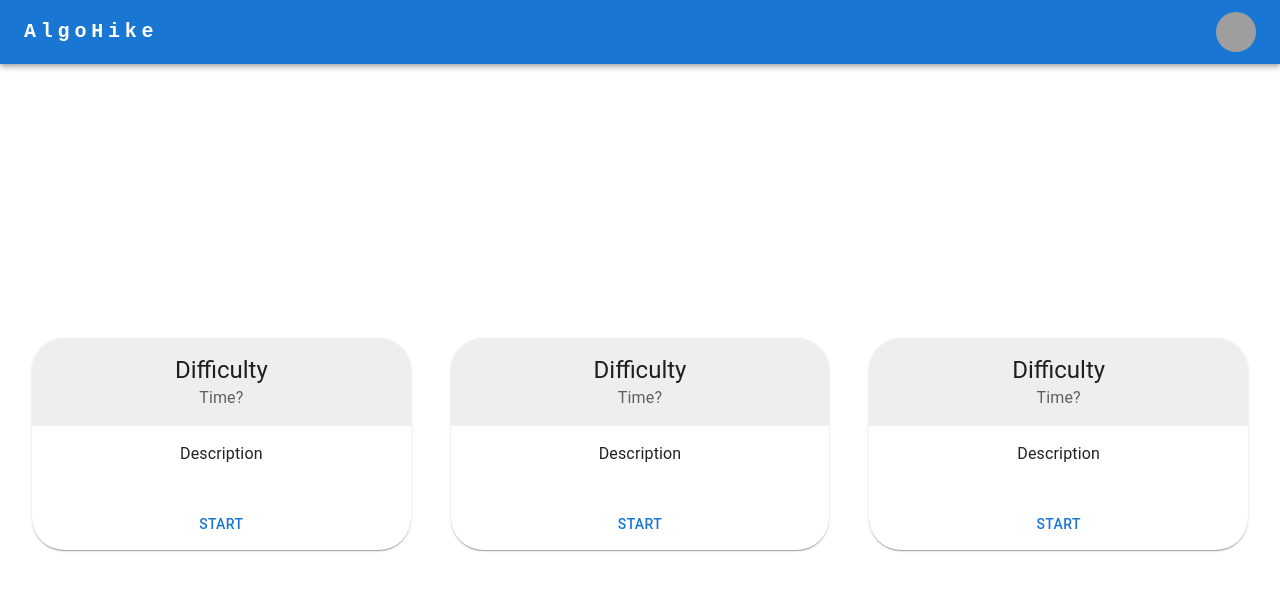
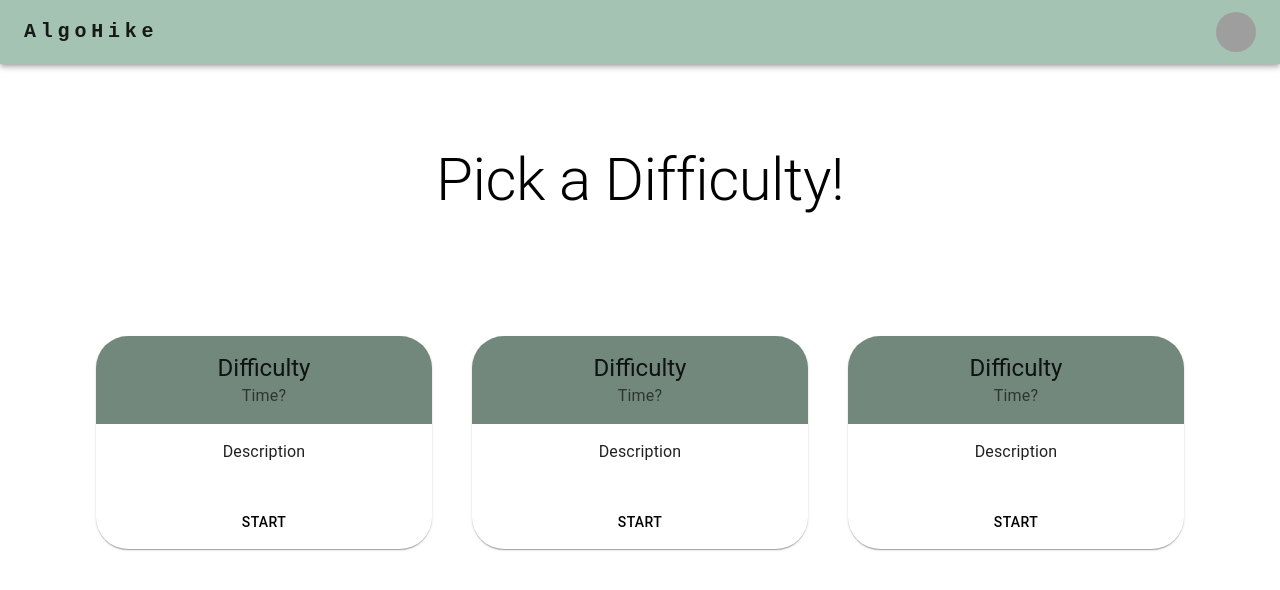
Before and after one commit to CS3219-AY2223S1/cs3219-project-ay2223s1-g38, a React (Create React App) app in the folder frontend/: page /home in a window 1280 px wide. Shown: the top 590 px of the page. Built offline with nearby package versions, Linux system fonts and the light colour scheme; grey boxes are pictures that could not be loaded.

Commit message:
Add global theme

```diff
--- a/frontend/src/App.js
+++ b/frontend/src/App.js
@@ -1,19 +1,22 @@
 import React from "react";
 import { BrowserRouter as Router, Routes, Route, Navigate } from "react-router-dom";
 
-import { Box } from "@mui/material";
+import { Box, ThemeProvider } from "@mui/material";
 import { useSelector } from "react-redux";
 
 import SignupPage from "./components/pages/SignupPage";
 import LoginPage from "./components/pages/LoginPage";
 import { selectIsUserLoggedIn } from "./features/user/userSlice";
 import HomePage from "./components/pages/HomePage";
+import { globalTheme } from "./globalTheme";
+
 
 const App = () => {
 	const isUserLoggedIn = useSelector(selectIsUserLoggedIn);
 
 	return (
 		<div className="App">
+			<ThemeProvider theme={globalTheme}>
 				<Box display={"flex"} flexDirection={"column"}>
 					<Router>
 						{ !isUserLoggedIn ?
@@ -31,6 +34,7 @@ const App = () => {
 						}
 					</Router>
 				</Box>
+			</ThemeProvider>
 		</div>
 	);
 };
--- a/frontend/src/components/CustomAppBar.js
+++ b/frontend/src/components/CustomAppBar.js
@@ -1,4 +1,3 @@
-/* eslint-disable no-unused-vars */
 import * as React from "react";
 import AppBar from "@mui/material/AppBar";
 import Box from "@mui/material/Box";
@@ -6,29 +5,18 @@ import Toolbar from "@mui/material/Toolbar";
 import IconButton from "@mui/material/IconButton";
 import Typography from "@mui/material/Typography";
 import Menu from "@mui/material/Menu";
-import MenuIcon from "@mui/icons-material/Menu";
 import Container from "@mui/material/Container";
 import Avatar from "@mui/material/Avatar";
-import Button from "@mui/material/Button";
 import Tooltip from "@mui/material/Tooltip";
 import MenuItem from "@mui/material/MenuItem";
-import AdbIcon from "@mui/icons-material/Adb";
 
 const settings = [ "Profile", "Account", "Logout" ];
 
 const CustomAppBar = () => {
-	const [ anchorElNav, setAnchorElNav ] = React.useState(null);
 	const [ anchorElUser, setAnchorElUser ] = React.useState(null);
 
-	const handleOpenNavMenu = (event) => {
-		setAnchorElNav(event.currentTarget);
-	};
 	const handleOpenUserMenu = (event) => {
 		setAnchorElUser(event.currentTarget);
-	};
-
-	const handleCloseNavMenu = () => {
-		setAnchorElNav(null);
 	};
 
 	const handleCloseUserMenu = () => {
--- a/frontend/src/components/QuestionCard.js
+++ b/frontend/src/components/QuestionCard.js
@@ -20,9 +20,7 @@ const QuestionCard = () => {
 				}}
 				sx={{
 					backgroundColor: (theme) =>
-						theme.palette.mode === "light"
-							? theme.palette.grey[200]
-							: theme.palette.grey[700],
+						theme.palette.primary.dark
 				}}
 			/>
 			<CardContent>
@@ -40,7 +38,7 @@ const QuestionCard = () => {
 				</Box>
 			</CardContent>
 			<CardActions>
-				<Button fullWidth>
+				<Button fullWidth sx={{ color: "black" }}>
 					{"Start"}
 				</Button>
 			</CardActions>
--- a/frontend/src/components/pages/HomePage.js
+++ b/frontend/src/components/pages/HomePage.js
@@ -1,5 +1,4 @@
-/* eslint-disable no-unused-vars */
-import { Container, Grid } from "@mui/material";
+import { Container, Grid, Typography } from "@mui/material";
 import React, { Fragment } from "react";
 import CustomAppBar from "../CustomAppBar";
 import QuestionCard from "../QuestionCard";
@@ -9,7 +8,11 @@ const HomePage = () => {
 	return (
 		<>
 			<CustomAppBar/>
-			<Grid container spacing={5} sx={{ paddingX: "2rem", alignItems: "center", justifyContent: "center", direction: "row", minHeight: "100vh" }}>
+			<Container>
+				<Typography sx={{ mx: "auto", my: "5rem" }} variant="h2" align="center">
+					Pick a Difficulty!
+				</Typography>
+				<Grid container spacing={5} sx={{ mt: "2rem", paddingX: "2rem", alignItems: "center", justifyContent: "center", direction: "row" }}>
 					<Grid
 						item
 						xs={12}
@@ -35,6 +38,7 @@ const HomePage = () => {
 						<QuestionCard/>
 					</Grid>
 				</Grid>
+			</Container>
 		</>
 	);
 };
--- a/frontend/src/components/pages/LoginPage.js
+++ b/frontend/src/components/pages/LoginPage.js
@@ -1,6 +1,5 @@
 import React from "react";
 
-import { createTheme, ThemeProvider } from "@mui/material/styles";
 import Avatar from "@mui/material/Avatar";
 import Button from "@mui/material/Button";
 import CssBaseline from "@mui/material/CssBaseline";
@@ -22,8 +21,6 @@ import { useDispatch } from "react-redux";
 import { login } from "../../features/user/userSlice";
 import { STATUS_CODE_SUCCESS } from "../../constants";
 
-const theme = createTheme();
-
 const LoginPage = () => {
 	const dispatch = useDispatch();
 
@@ -40,7 +37,6 @@ const LoginPage = () => {
 	};
 
 	return (
-		<ThemeProvider theme={theme}>
 		<Grid container component="main" sx={{ height: "100vh", padding: "4rem" }}>
 			<CssBaseline />
 			<Grid
@@ -124,7 +120,7 @@ const LoginPage = () => {
 				</Box>
 			</Grid>
 		</Grid>
-		</ThemeProvider>);
-};
+
+	);};
 
 export default LoginPage;
--- /dev/null
+++ b/frontend/src/globalTheme.js
@@ -0,0 +1,13 @@
+import { createTheme } from "@mui/material/styles";
+
+
+export const globalTheme = createTheme({
+	palette: {
+		primary: {
+			main: "#A4C3B2",
+		},
+		secondary: {
+			main: "#CCE3DE"
+		}
+	},
+});
```
Lines whose indentation alone changed are shown as unchanged.
